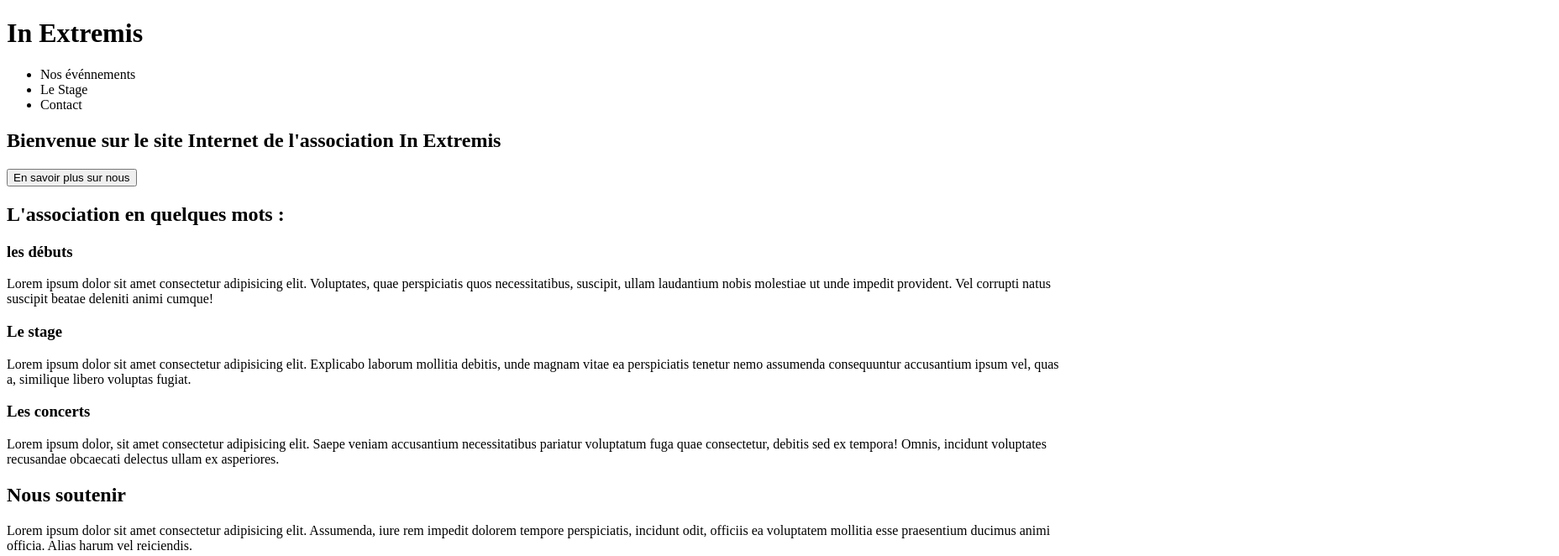
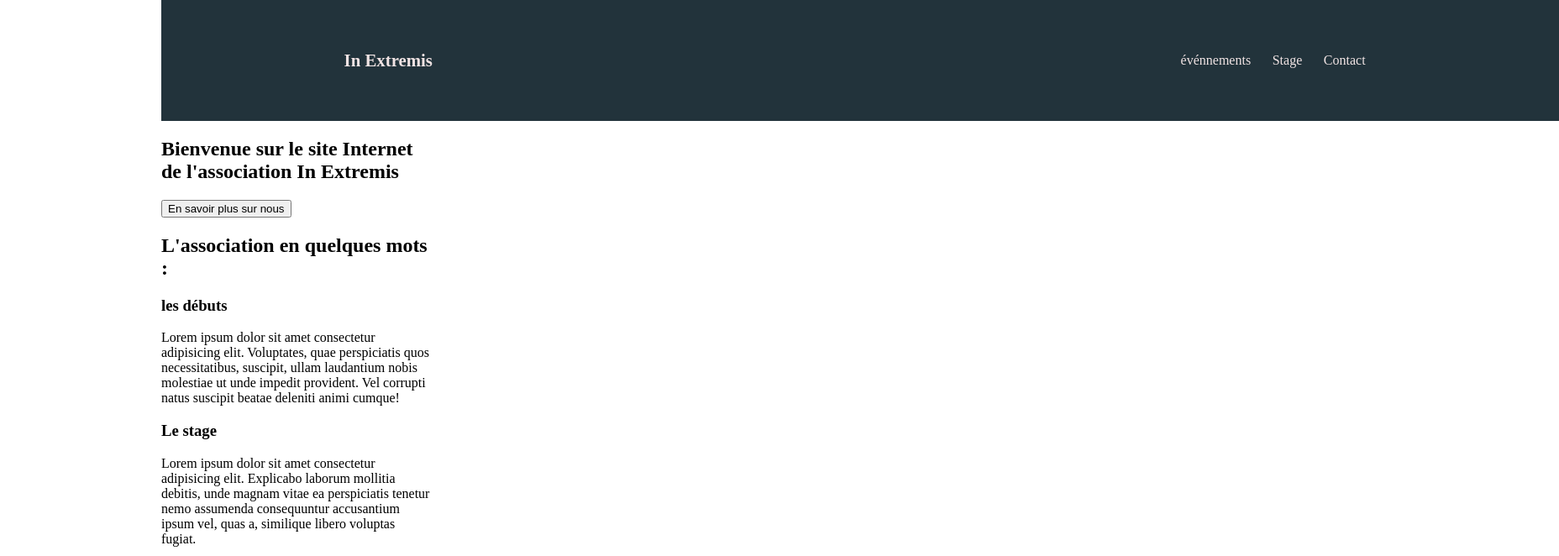
Before and after one commit to Funkysys/evaluation_1, a plain HTML site: page index.html in a window 1280 px wide. Shown: the top 662 px of the page at 84% size, 1856 px wide, since content can reach past the window. Drawn offline with Linux system fonts and the light colour scheme.

Commit message:
STYLE update

```diff
--- a/index.html
+++ b/index.html
@@ -12,8 +12,8 @@
         <h1>In Extremis</h1>
         <nav>
             <ul>
-                <li>Nos événnements</li>
-                <li>Le Stage</li>
+                <li>événnements</li>
+                <li>Stage</li>
                 <li>Contact</li>
             </ul>
         </nav>
--- a/style.scss
+++ b/style.scss
@@ -0,0 +1,52 @@
+$color1 : #0A0908;
+$color2 : #22333B;
+$color3 : #EAE0D5;
+$color4 : #C6AC8F;
+$color1 : #5E503F;
+$fontColor1 : #f1e4e4;
+body {
+    width: 100vw;
+    margin: 0;
+    padding: 0;
+}
+header {
+    display: flex;
+    justify-content: space-between;
+    align-items: center;
+    height: 4vh;
+    padding : 3vw 1vw;
+    width: 100vw;
+    background-color: $color2;
+    color : $color3;
+}
+h1 {
+    font-size: 1.3em;
+    margin: 0 2vw;
+}
+nav ul {
+    display: flex;
+    list-style: none;
+    margin: 2vw;
+}
+nav ul li {
+    margin: 0 1vw;
+}
+
+article {
+    width: 40vh;
+}
+
+@media(min-width : 500px) {
+    body {
+        margin: 0 15vw;
+    }
+    header {
+        display: flex;
+        justify-content: space-between;
+        align-items: center;
+        height: 10vh;
+        padding : 4vh 15vw;
+        background-color: $color2;
+        color : $fontColor1;
+    }
+}
```
Also changed, not shown: style.css, 1 other file.
